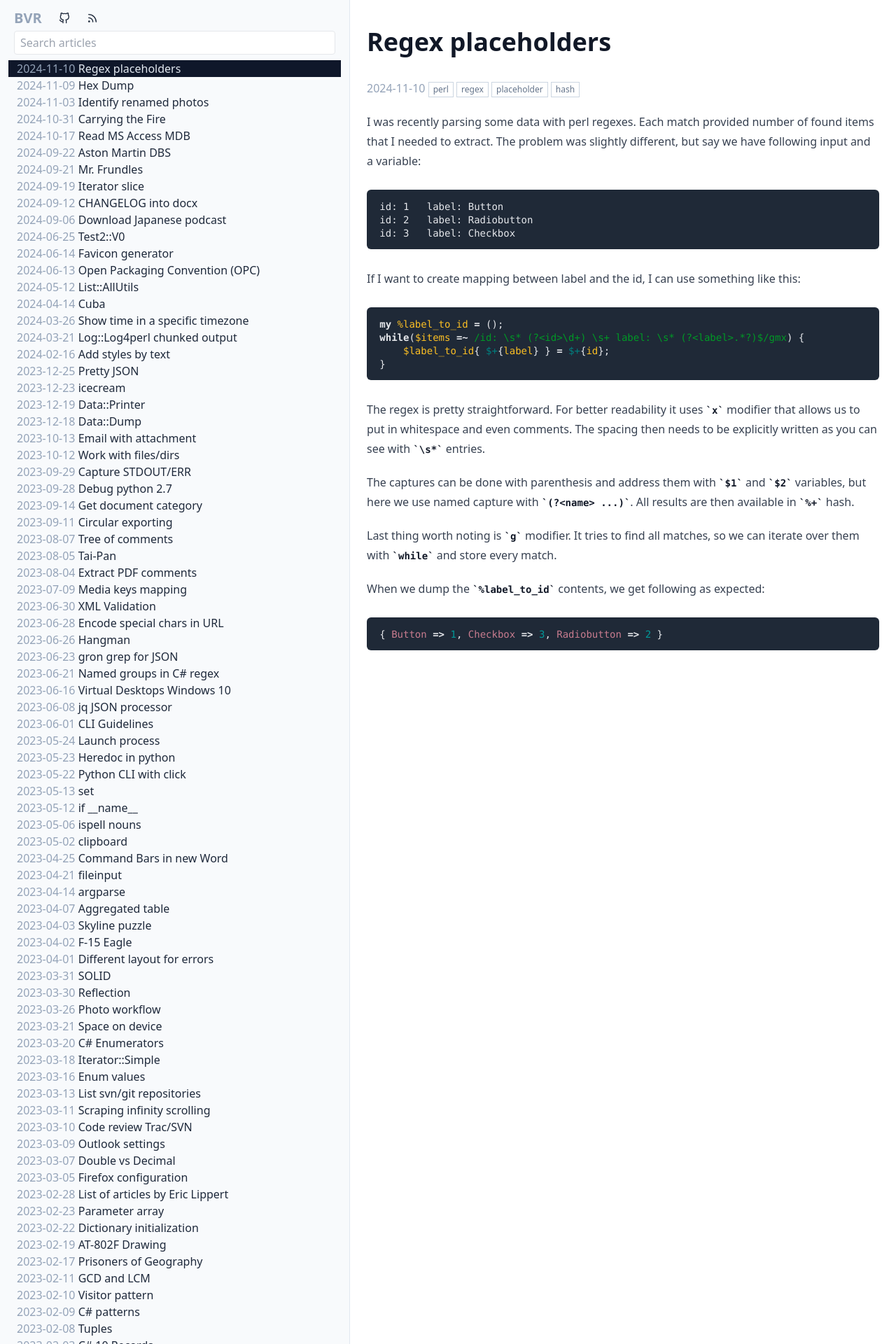
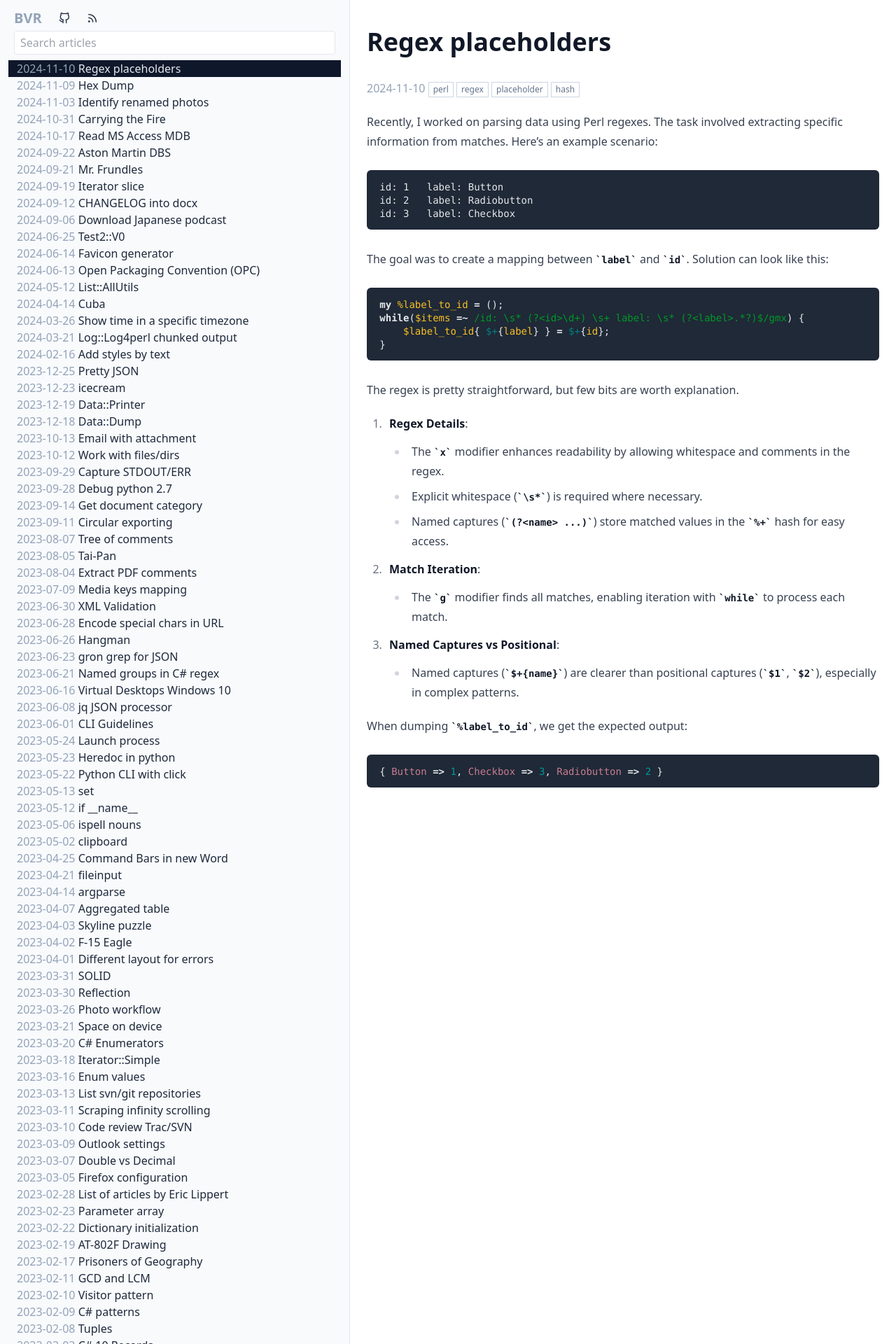
Before and after one commit to bvr/bvr.github.io, a Jekyll site: the page built from _posts/2024-11-10-re-placeholders.md, in a window 1280 px wide. Shown: the top 1920 px of the page at 70% size. Built offline with Jekyll 4.4.1, drawn with Linux system fonts in a browser that asks for light colours.

Commit message:
Proofreading

````diff
--- a/_posts/2024-11-10-re-placeholders.md
+++ b/_posts/2024-11-10-re-placeholders.md
@@ -8,7 +8,7 @@ tags:
   - placeholder
   - hash
 ---
-I was recently parsing some data with perl regexes. Each match provided number of found items that I needed to extract. The problem was slightly different, but say we have following input and a variable:
+Recently, I worked on parsing data using Perl regexes. The task involved extracting specific information from matches. Here's an example scenario:
 
 ```
 id: 1   label: Button
@@ -16,7 +16,7 @@ id: 2   label: Radiobutton
 id: 3   label: Checkbox
 ```
 
-If I want to create mapping between label and the id, I can use something like this:
+The goal was to create a mapping between `label` and `id`. Solution can look like this:
 
 ```perl
 my %label_to_id = ();
@@ -25,13 +25,20 @@ while($items =~ /id: \s* (?<id>\d+) \s+ label: \s* (?<label>.*?)$/gmx) {
 }
 ```
 
-The regex is pretty straightforward. For better readability it uses `x` modifier that allows us to put in whitespace and even comments. The spacing then needs to be explicitly written as you can see with `\s*` entries.
+The regex is pretty straightforward, but few bits are worth explanation.
 
-The captures can be done with parenthesis and address them with `$1` and `$2` variables, but here we use named capture with `(?<name> ...)`. All results are then available in `%+` hash.
+ 1. **Regex Details**:
+   - The `x` modifier enhances readability by allowing whitespace and comments in the regex.
+   - Explicit whitespace (`\s*`) is required where necessary.
+   - Named captures (`(?<name> ...)`) store matched values in the `%+` hash for easy access.
 
-Last thing worth noting is `g` modifier. It tries to find all matches, so we can iterate over them with `while` and store every match.
+2. **Match Iteration**:
+   - The `g` modifier finds all matches, enabling iteration with `while` to process each match.
 
-When we dump the `%label_to_id` contents, we get following as expected:
+3. **Named Captures vs Positional**:
+   - Named captures (`$+{name}`) are clearer than positional captures (`$1`, `$2`), especially in complex patterns.
+
+When dumping `%label_to_id`, we get the expected output:
 
 ```perl
 { Button => 1, Checkbox => 3, Radiobutton => 2 }
````
